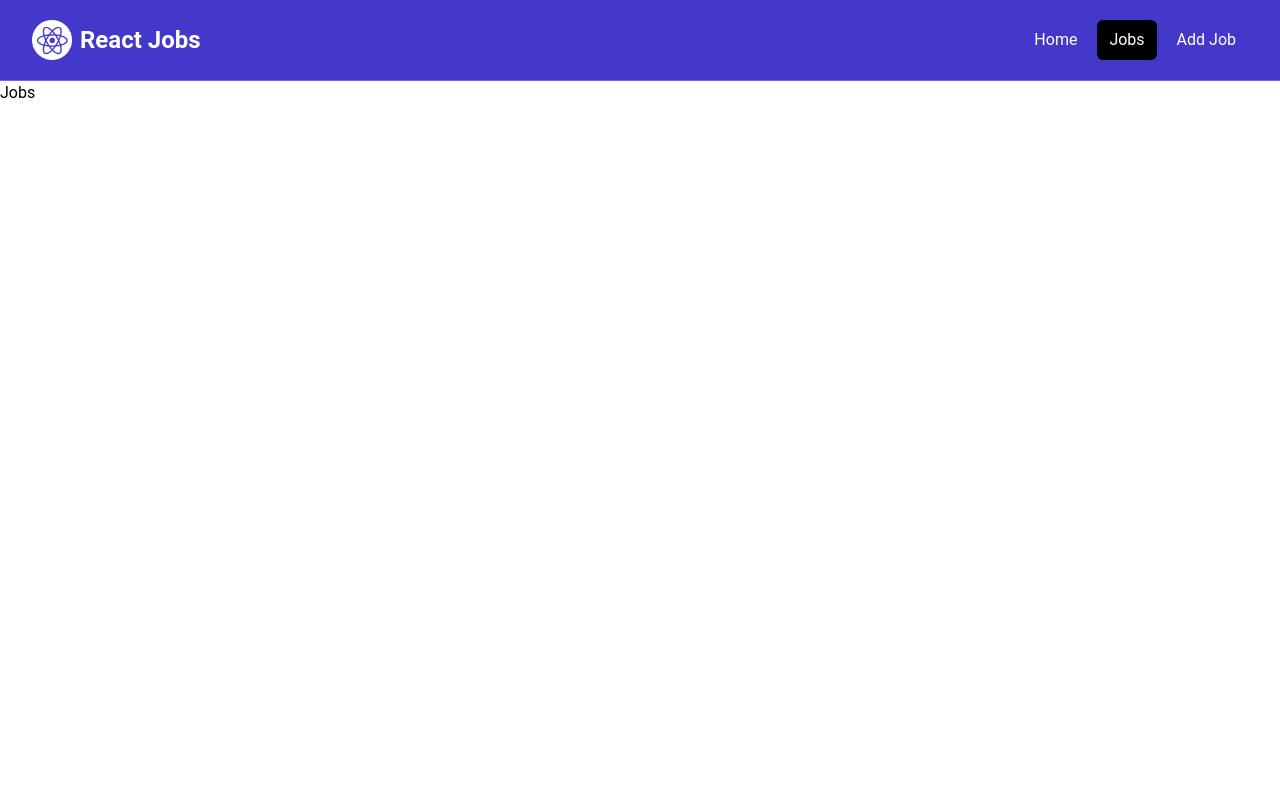
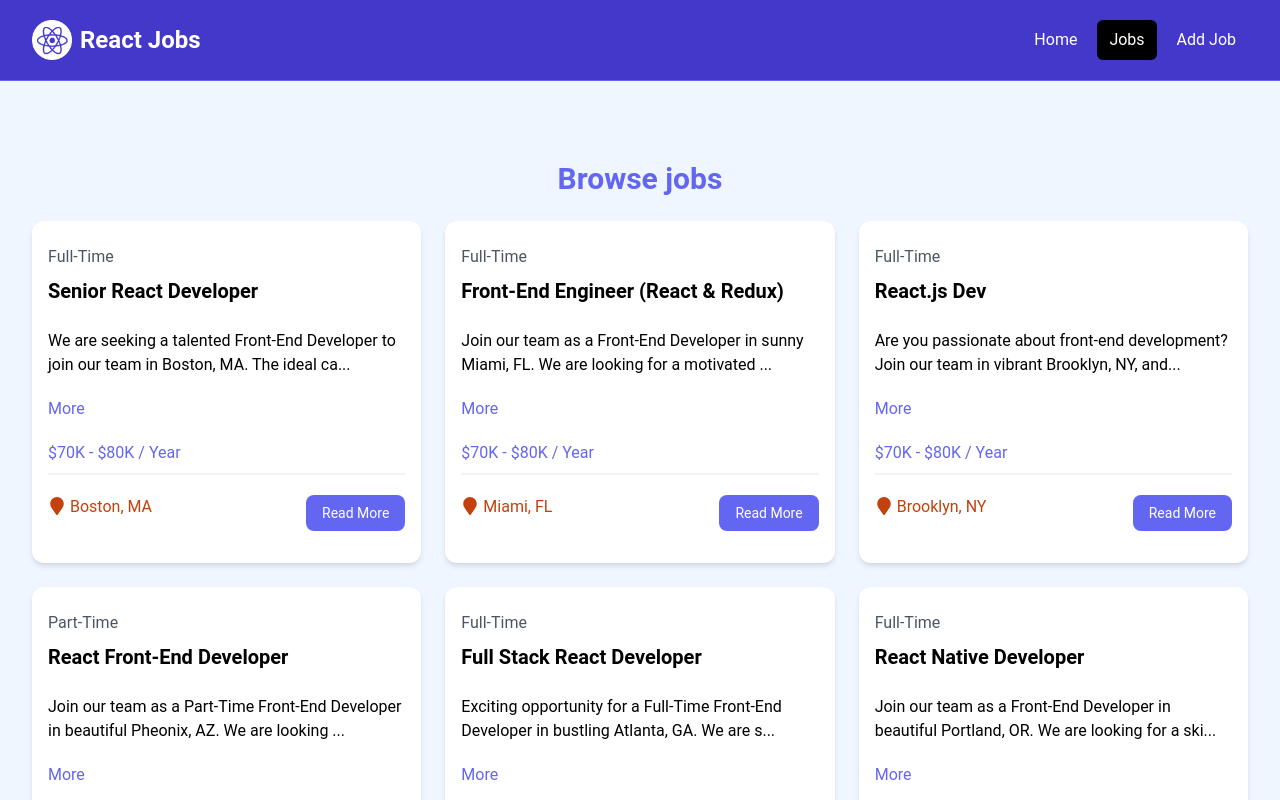
Before and after one commit to jarviswuod/react_jobs, a React (Vite) app in the folder react_jobs/: page /jobs in a window 1280 px wide. Shown: the top 800 px of the page. Built offline with nearby package versions, Linux system fonts and the light colour scheme.

Commit message:
JobsPage & props

```diff
--- a/react_jobs/src/components/JobListings.jsx
+++ b/react_jobs/src/components/JobListings.jsx
@@ -3,16 +3,16 @@
 import jobs from "../jobs.json";
 import JobListing from "./JobListing";
 
-const JobListings = () => {
-  const latestJobs = jobs.slice(0, 3);
+const JobListings = ({ isHome }) => {
+  const jobListings = isHome ? jobs.slice(0, 3) : jobs;
   return (
     <section className="bg-blue-50 px-4 py-10">
       <div className="container-xl lg:container m-auto">
         <h2 className="text-3xl font-bold text-indigo-500 mb-6 text-center">
-          Browse Jobs
+          {isHome ? "Recent Jobs" : "Browse jobs"}
         </h2>
         <div className="grid grid-cols-1 md:grid-cols-3 gap-6">
-          {latestJobs.map((job) => (
+          {jobListings.map((job) => (
             <JobListing key={job.id} job={job} />
           ))}
         </div>
--- a/react_jobs/src/pages/HomePage.jsx
+++ b/react_jobs/src/pages/HomePage.jsx
@@ -10,7 +10,7 @@
     <>
       <Hero />
       <HomeCards />
-      <JobListings />
+      <JobListings isHome={true} />
       <ViewAllJobs />
     </>
   );
--- a/react_jobs/src/pages/JobsPage.jsx
+++ b/react_jobs/src/pages/JobsPage.jsx
@@ -1,7 +1,12 @@
 import React from "react";
+import JobListings from "../components/JobListings";
 
 const JobsPage = () => {
-  return <div>Jobs</div>;
+  return (
+    <section className="bg-blue-50 px-4 py-10">
+      <JobListings isHome={false} />
+    </section>
+  );
 };
 
 export default JobsPage;
```
